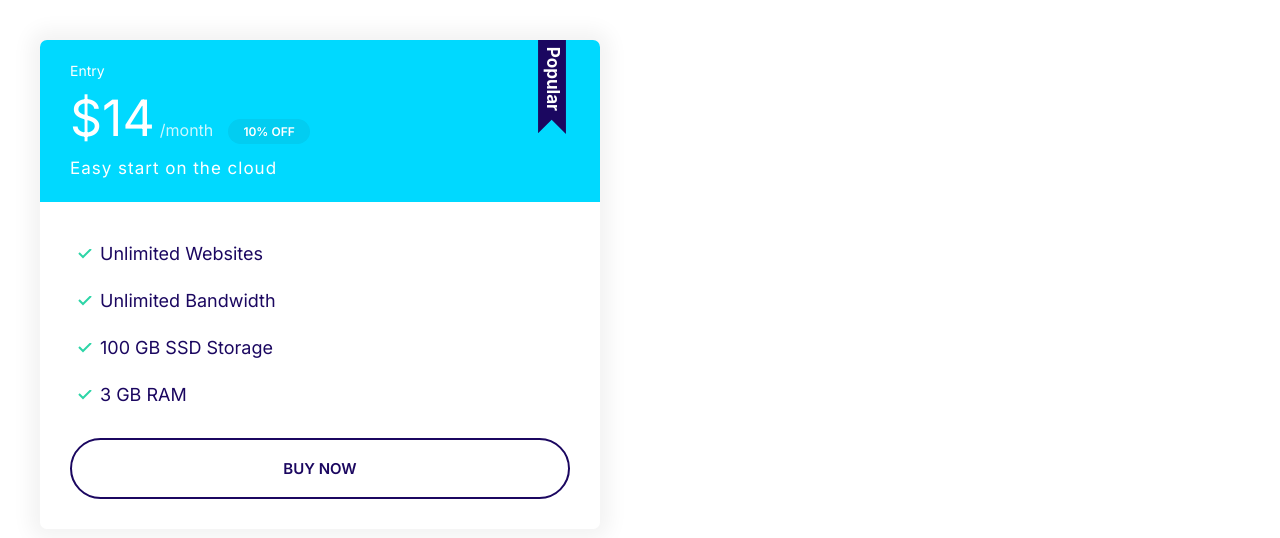
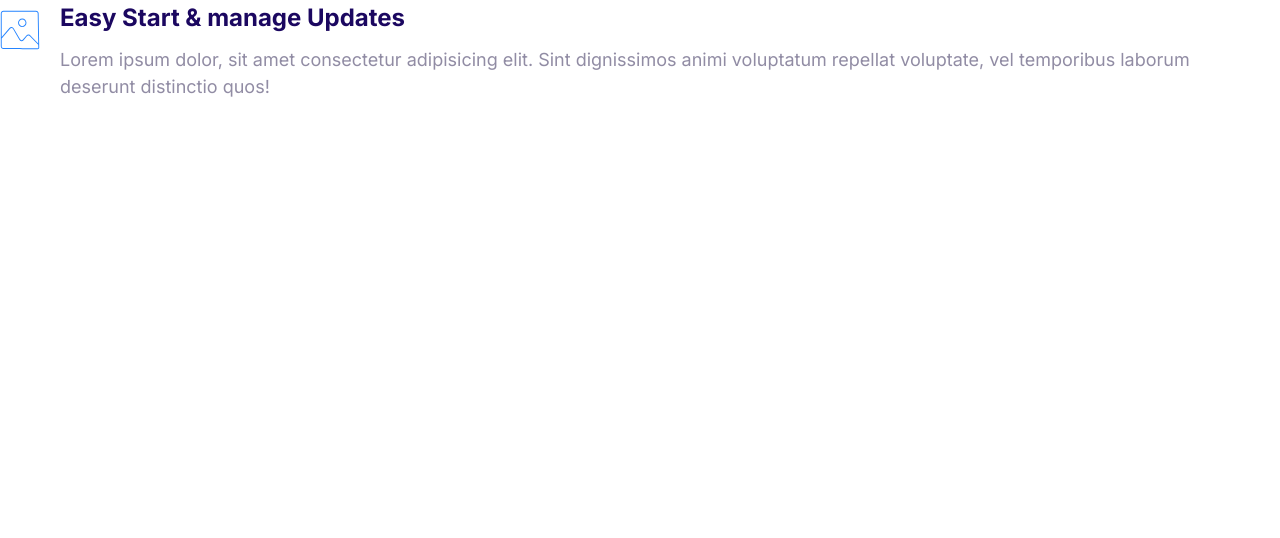
Before and after one commit to filippkz/First-progect, a plain HTML site: page index.html in a window 1280 px wide. Drawn offline with Linux system fonts and the light colour scheme.

Commit message:
Building media.

```diff
--- a/css/styles.css
+++ b/css/styles.css
@@ -386,3 +386,21 @@ a {
     font-size: 1.7rem;
   }
 }
+
+/* Media */
+
+.media {
+  display: flex;
+}
+
+.media__title {
+  margin-top: 0;
+}
+
+.media__body {
+  margin: 0 2rem;
+}
+
+.media__image {
+  margin-top: 1rem;
+}
--- a/index.html
+++ b/index.html
@@ -14,26 +14,19 @@
     <title>Document</title>
   </head>
   <body>
-    <div style="width: 50%; padding: 4rem">
-      <div class="plan plan--popular">
-        <div class="card card--secondary">
-          <header class="card__header">
-            <h3 class="plan__name">Entry</h3>
-            <span class="plan__price">$14</span>
-            <span class="plan__billing-cycle">/month</span>
-            <span class="badge badge--secondary badge--small">10% OFF</span>
-            <span class="plan__description">Easy start on the cloud</span>
-          </header>
-          <div class="card__body">
-            <ul class="list list--tick">
-              <li class="list__item">Unlimited Websites</li>
-              <li class="list__item">Unlimited Bandwidth</li>
-              <li class="list__item">100 GB SSD Storage</li>
-              <li class="list__item">3 GB RAM</li>
-            </ul>
-            <button class="btn btn--outline btn--block">Buy Now</button>
-          </div>
-        </div>
+    <div class="media">
+      <div class="media__image">
+        <svg class="icon icon--primary">
+          <use xlink:href="images/sprite.svg#snap"></use>
+        </svg>
+      </div>
+      <div class="media__body">
+        <h3 class="media__title">Easy Start & manage Updates</h3>
+        <p>
+          Lorem ipsum dolor, sit amet consectetur adipisicing elit. Sint
+          dignissimos animi voluptatum repellat voluptate, vel temporibus
+          laborum deserunt distinctio quos!
+        </p>
       </div>
     </div>
   </body>
```
Also changed, not shown: components/media.html (added, +15 -0 lines).
